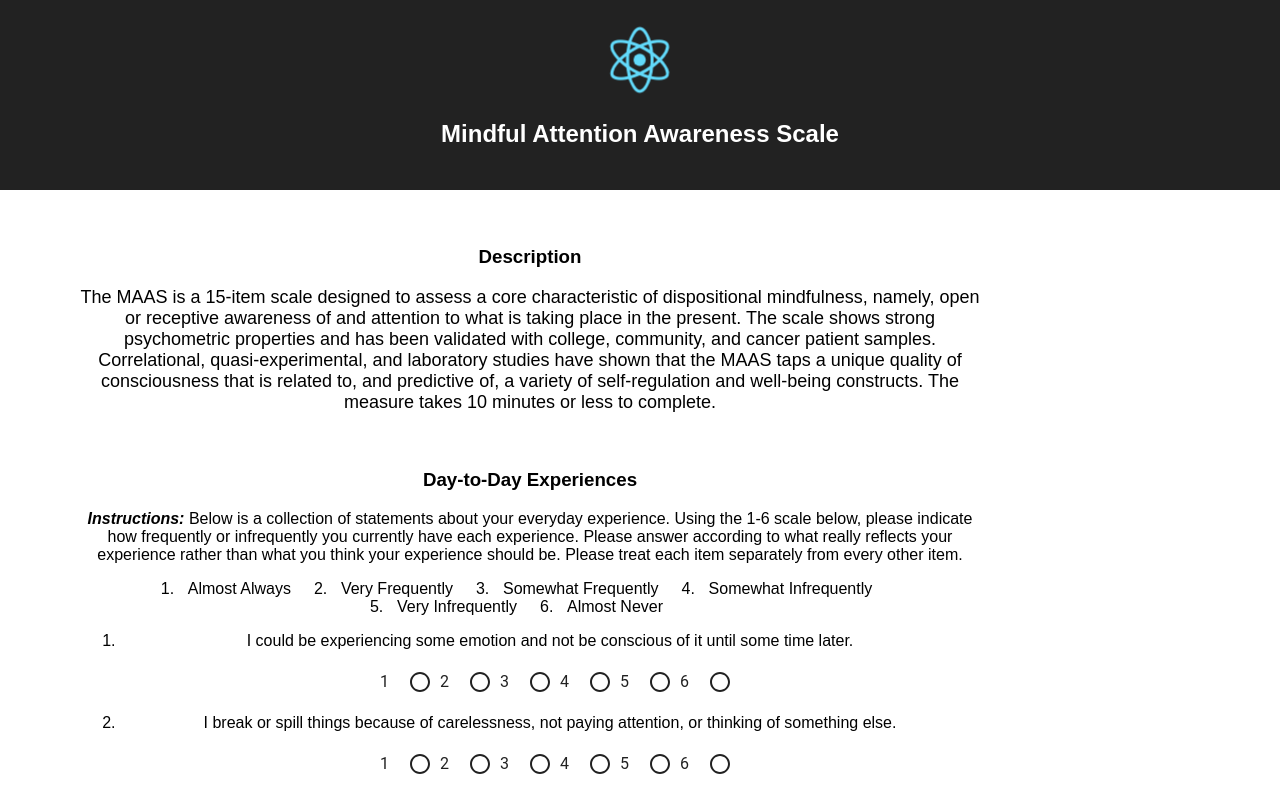
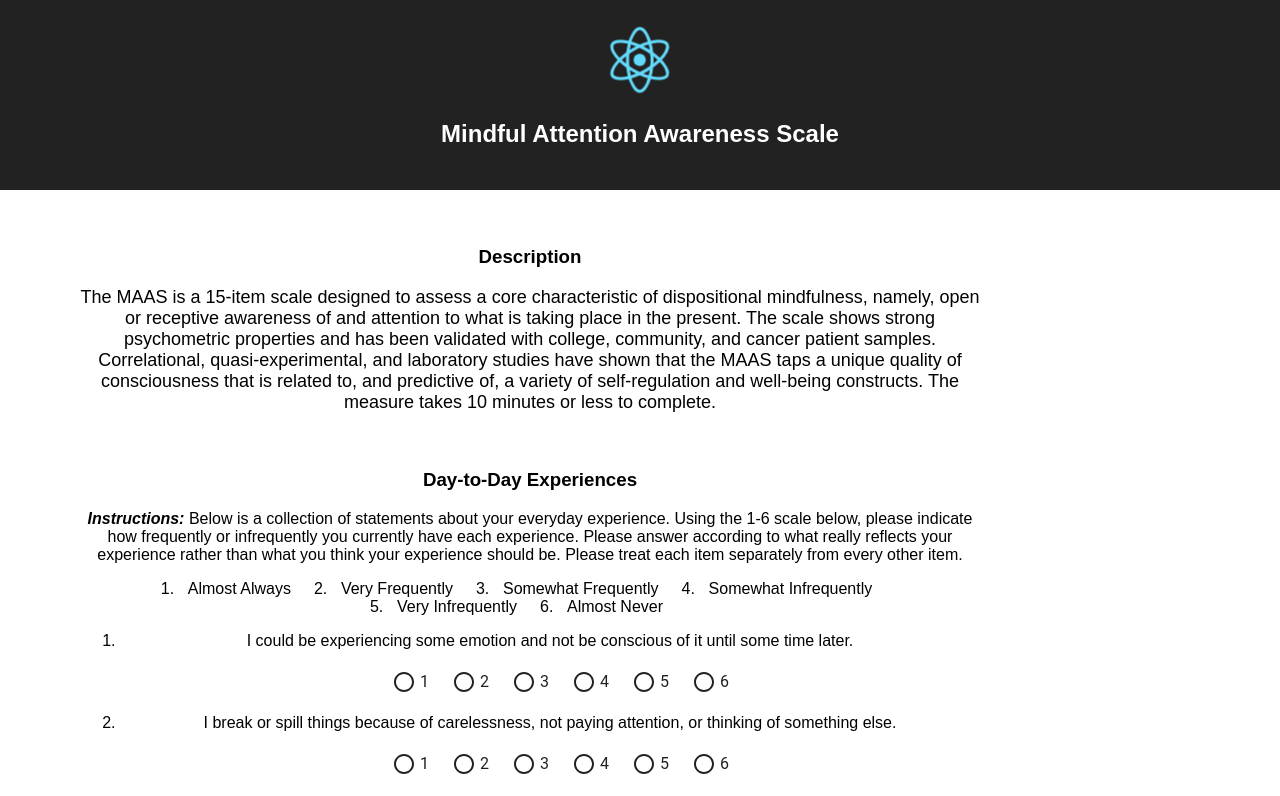
Before and after one commit to hikurangi/maas-survey, a React (Create React App) app: page / in a window 1280 px wide. Shown: the top 796 px of the page. Built offline with nearby package versions, Linux system fonts and the light colour scheme.

Commit message:
partial styling fix - but clickable area on radio button is still misaligned with the button itself

```diff
--- a/src/components/Question.js
+++ b/src/components/Question.js
@@ -20,7 +20,6 @@ const Question = props => {
       {props.item}
       <RadioButtonGroup
         name={'scale' + props.id}
-        labelPosition="left"
       >
         {buttons}
       </RadioButtonGroup>
```
